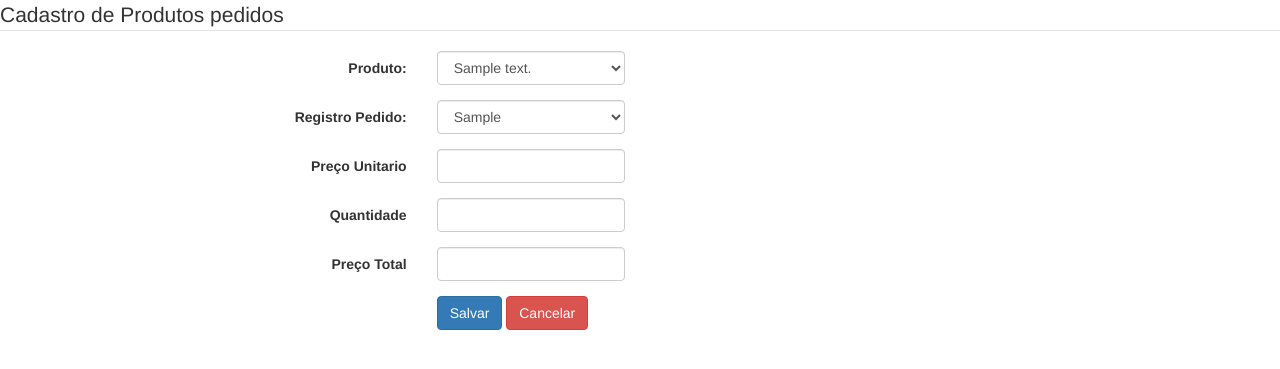
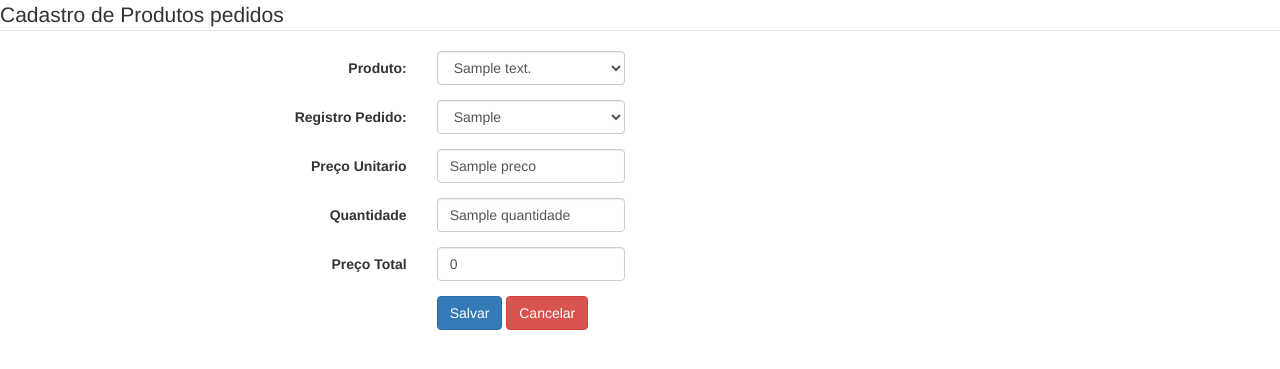
Before and after one commit to Anakin-coder/Hope_company_final, a Flask app: template Hope-Company/templates/form_produto_pedido.html in a window 1280 px wide. Shown: the top 369 px of the page. Run offline with Flask 2, Linux system fonts and the light colour scheme; the template is opened without the code that fills it: most values are stand-ins (such as "Sample title", 1, 10 or a date in 2020); some libraries are stand-ins or nearby versions.

Commit message:
atualizações

```diff
--- a/Hope-Company/clientes.py
+++ b/Hope-Company/clientes.py
@@ -230,7 +230,7 @@ CREATE TABLE IF NOT EXISTS pedido (
     datahora DEFAULT CURRENT_DATE,
     ped_valor INTEGER,
     ped_qtd INTERGER,
-    status TINYINT(1),
+    status VARCHAR(20),
     FOREIGN KEY(id_cliente) REFERENCES cliente(id_cliente)
 );
 
--- a/Hope-Company/templates/form_produto_pedido.html
+++ b/Hope-Company/templates/form_produto_pedido.html
@@ -14,6 +14,11 @@
             const quantidade = document.getElementById('quantidade')
             const id_produto = document.getElementById('id_produto')
             const id_pedido = document.getElementById('id_pedido')
+
+            if (preco_unitario.value == "" || preco_unitario.value < 0) {
+                alert("Preço incorreto!");
+                return false;
+            }
 
             if (preco.value == "" || preco.value < 0) {
                 alert("Preço incorreto!");
@@ -49,7 +54,29 @@
             };
             xhr.send();
         }
+
+
+    function duplicarCampos(){
+	    var clone = document.getElementById('descricao').cloneNode(true);
+	    var destino = document.getElementById('destino');
+	    destino.appendChild (clone);
+
+	var camposClonados = clone.getElementsByTagName('input');
+
+	for(i=0; i<camposClonados.length;i++){
+		camposClonados[i].value = '';
+	}
+
+
+
+}
+
+function removerCampos(id){
+	var node1 = document.getElementById('destino');
+	node1.removeChild(node1.childNodes[0]);
+}
     </script>
+
 </head>
 
 <body>
@@ -65,8 +92,9 @@
                 <select class="form-control" name="descricao" id="descricao">
                 {% for produto in produtos %}
                     <option value="{{produto['id_produto']}}" {% if id_produto == produto['id_produto'] %}selected="selected"{% endif %}>{{produto['descricao']}}</option>
+                    <div id="destino"></div>
                 {% endfor %}
-            </select>
+                </select>
             </div>
         </div>
 
@@ -81,38 +109,35 @@
             </div>
         </div>
 
-
-        <script type="text/javascript">
-            preco_unitario = getElementById("preco_unitario");
-            quantidade = getElementById("quantidade");
-                function calcula_preco(preco_unitario, quantidade) {
-                    res = preco_unitario * quantidade;
-                    return res;
-
-                }
-
-        </script>
-
         <div class="form-group">
             <label class="col-md-4 control-label" for="preco_unitario">Preço Unitario</label>
             <div class="col-md-2">
-                <input id="preco_unitario" name="preco_unitario" type="number" placeholder="" class="form-control input-md" value="{{preco}}">
+                <input id="preco_unitario" name="preco_unitario" type="text" placeholder="" class="form-control input-md" onkeyup="calcula_preco()" value="{{preco}}">
             </div>
         </div>
 
         <div class="form-group">
             <label class="col-md-4 control-label" for="quantidade">Quantidade</label>
             <div class="col-md-2">
-                <input id="quantidade" name="quantidade" type="number" placeholder="" class="form-control input-md" value="{{quantidade}}">
+                <input id="quantidade" name="quantidade" type="text" placeholder="" class="form-control input-md" onkeyup="calcula_preco()" value="{{quantidade}}">
             </div>
         </div>
 
         <div class="form-group">
             <label class="col-md-4 control-label" for="preco">Preço Total</label>
             <div class="col-md-2">
-                <input id="preco" name="preco" type="number" placeholder="" class="form-control input-md" value="{{"calcula_preco()"}}">
+                <input id="preco" name="preco" type="text" placeholder="" class="form-control input-md" value="">
             </div>
         </div>
+        <!-- Função auto soma -->
+        <script type="text/javascript">
+        function calcula_preco() {
+            let v1 = parseInt(document.getElementById("preco_unitario").value) || 0;
+            let v2 = parseInt(document.getElementById("quantidade").value) || 0;
+             document.getElementById("preco").value = v1 * v2;
+                }
+            window.onload = (function() { calcula_preco() });
+        </script>
 
         <!-- Button (Double) -->
         <div class="form-group">
--- a/Hope-Company/templates/lista_pedidos.html
+++ b/Hope-Company/templates/lista_pedidos.html
@@ -1,5 +1,5 @@
 {% extends "menu.html" %}
-{% block title %}Pedidos{% endblock %}
+{% block title %}Lista de Pedidos{% endblock %}
 
 {% block content %}
     <div class="table-responsive" id="sailorTableArea">
@@ -8,7 +8,7 @@
                 <tr>
                     <th>Pedido</th>
                     <th>Cliente</th>
-                    <th>Produto</th>
+                    <th>Data de Pedido</th>
                     <th>Status</th>
                 </tr>
             </thead>
--- a/Hope-Company/templates/menu.html
+++ b/Hope-Company/templates/menu.html
@@ -59,7 +59,7 @@
                 <a href="/produto" class="pure-menu-link">Produtos</a>
             </li>
             <li class="pure-menu-item">
-                <a href="/pedido" class="pure-menu-link">Pedidos</a>
+                <a href="/pedido" class="pure-menu-link">Lista Pedidos</a>
             </li>
             <li class="pure-menu-item">
                 <a href="/cliente/novo" class="pure-menu-link">Cadastrar Cliente</a>
```
Also changed, not shown: Hope-Company/clientes.db.
